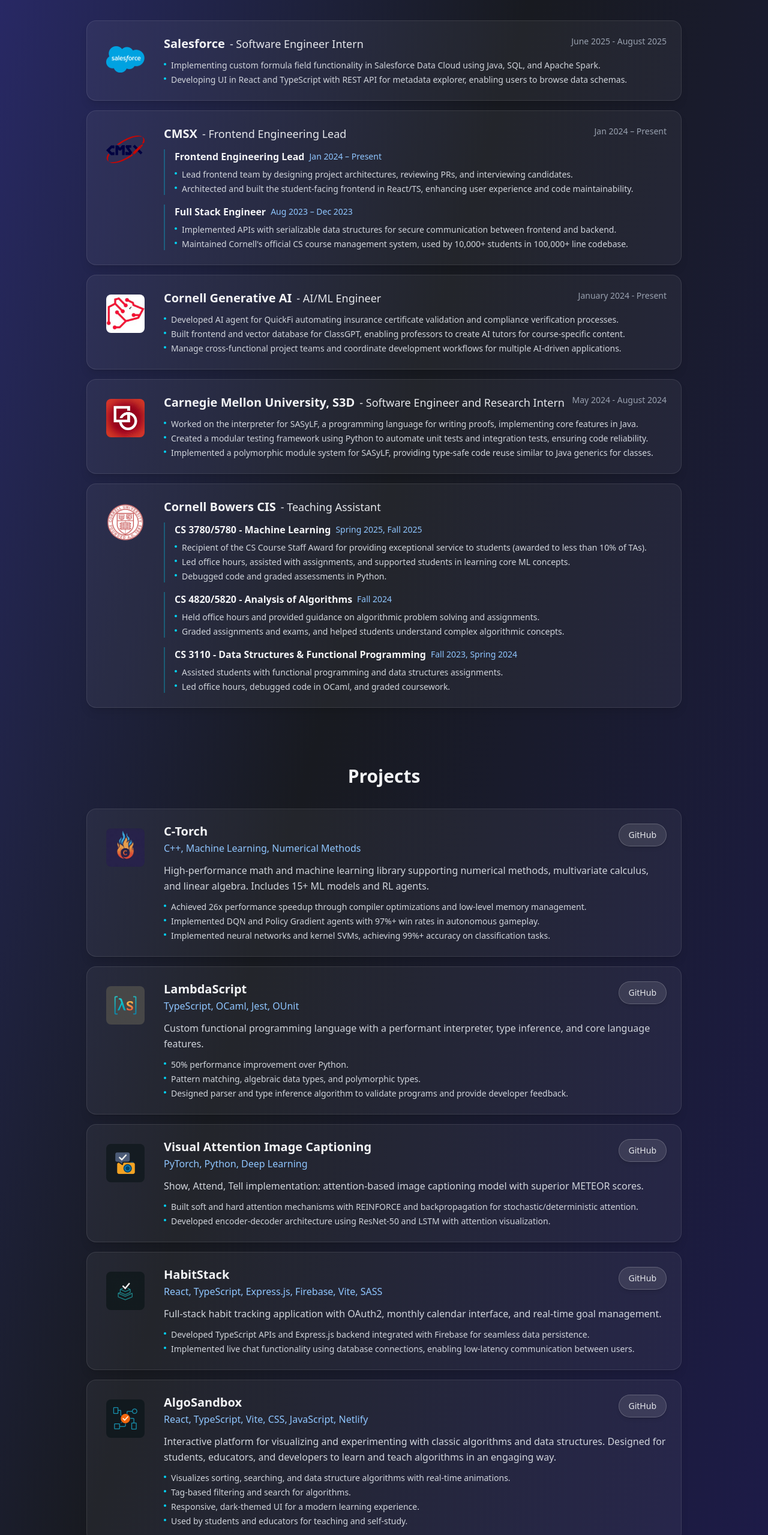
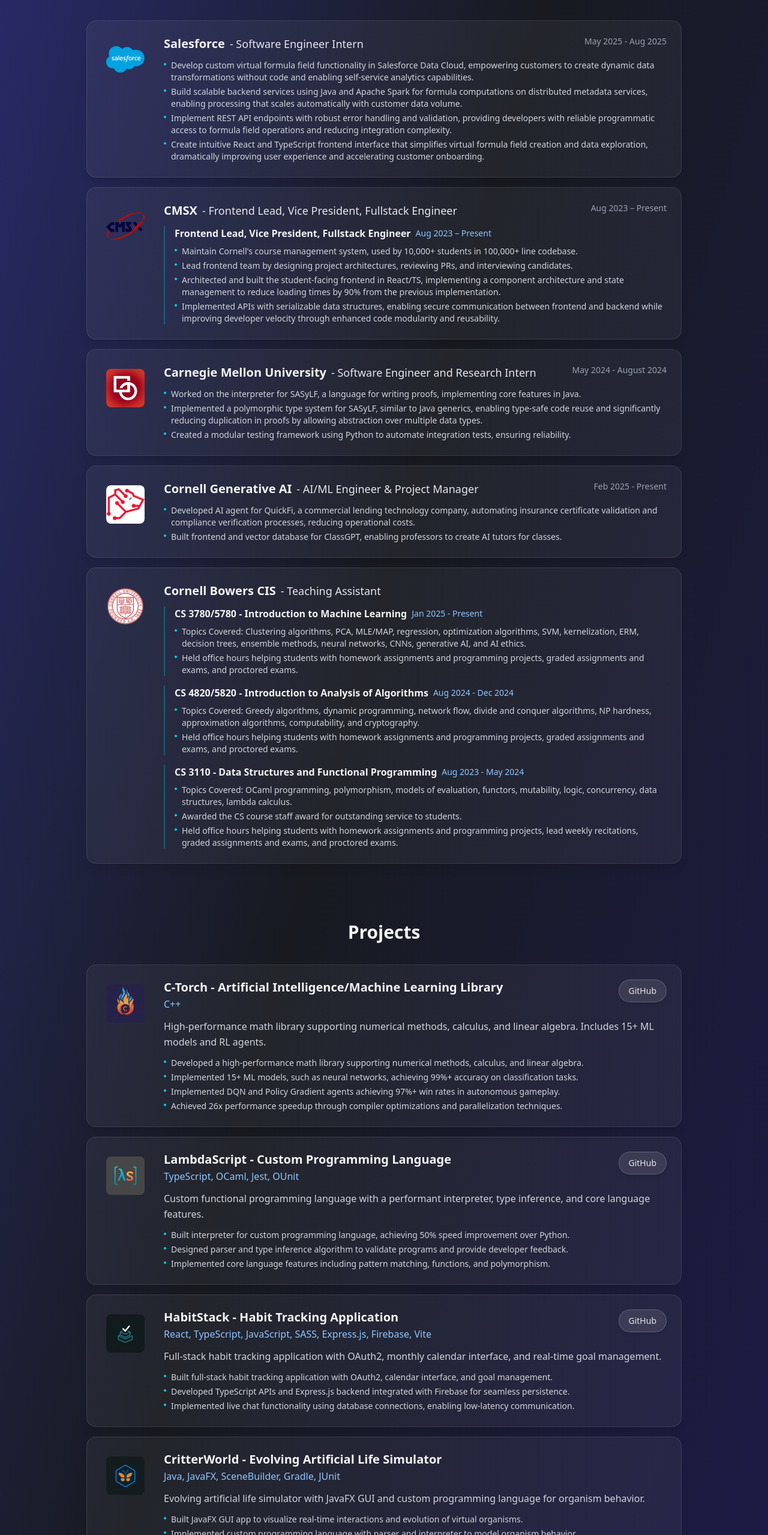
Before and after one commit to LambdaAK/Alex-Kozik-Portfolio, a React (Vite) app: page / in a window 1280 px wide. Shown: the part 1379-3938 px from the top of the page at 60% size. Built offline with nearby package versions, Linux system fonts and the light colour scheme.

Commit message:
Made the bullet points match the resume

```diff
--- a/src/App.tsx
+++ b/src/App.tsx
@@ -218,10 +218,12 @@
     company: 'Salesforce',
     logo: '/Salesforce.com_logo.svg.png',
     position: 'Software Engineer Intern',
-    duration: 'June 2025 - August 2025',
+    duration: 'May 2025 - Aug 2025',
     description: [
-      'Implementing custom formula field functionality in Salesforce Data Cloud using Java, SQL, and Apache Spark.',
-      'Developing UI in React and TypeScript with REST API for metadata explorer, enabling users to browse data schemas.'
+      'Develop custom virtual formula field functionality in Salesforce Data Cloud, empowering customers to create dynamic data transformations without code and enabling self-service analytics capabilities.',
+      'Build scalable backend services using Java and Apache Spark for formula computations on distributed metadata services, enabling processing that scales automatically with customer data volume.',
+      'Implement REST API endpoints with robust error handling and validation, providing developers with reliable programmatic access to formula field operations and reducing integration complexity.',
+      'Create intuitive React and TypeScript frontend interface that simplifies virtual formula field creation and data exploration, dramatically improving user experience and accelerating customer onboarding.'
     ],
   },
   {
@@ -229,43 +231,36 @@
     logo: '/CMSX-logo.svg',
     positions: [
       {
-        title: 'Frontend Engineering Lead',
-        duration: 'Jan 2024 – Present',
+        title: 'Frontend Lead, Vice President, Fullstack Engineer',
+        duration: 'Aug 2023 – Present',
         description: [
+          'Maintain Cornell\'s course management system, used by 10,000+ students in 100,000+ line codebase.',
           'Lead frontend team by designing project architectures, reviewing PRs, and interviewing candidates.',
-          'Architected and built the student-facing frontend in React/TS, enhancing user experience and code maintainability.',
-        ],
-      },
-      {
-        title: 'Full Stack Engineer',
-        duration: 'Aug 2023 – Dec 2023',
-        description: [
-          "Implemented APIs with serializable data structures for secure communication between frontend and backend.",
-          "Maintained Cornell's official CS course management system, used by 10,000+ students in 100,000+ line codebase.",
+          'Architected and built the student-facing frontend in React/TS, implementing a component architecture and state management to reduce loading times by 90% from the previous implementation.',
+          'Implemented APIs with serializable data structures, enabling secure communication between frontend and backend while improving developer velocity through enhanced code modularity and reusability.'
         ],
       },
     ],
   },
   {
-    company: 'Cornell Generative AI',
-    logo: '/generative_ai_at_cornell_logo.jpeg',
-    position: 'AI/ML Engineer',
-    duration: 'January 2024 - Present',
-    description: [
-      'Developed AI agent for QuickFi automating insurance certificate validation and compliance verification processes.',
-      'Built frontend and vector database for ClassGPT, enabling professors to create AI tutors for course-specific content.',
-      'Manage cross-functional project teams and coordinate development workflows for multiple AI-driven applications.'
-    ],
-  },
-  {
-    company: 'Carnegie Mellon University, S3D',
+    company: 'Carnegie Mellon University',
     logo: '/S3D.jpeg',
     position: 'Software Engineer and Research Intern',
     duration: 'May 2024 - August 2024',
     description: [
-      'Worked on the interpreter for SASyLF, a programming language for writing proofs, implementing core features in Java.',
-      'Created a modular testing framework using Python to automate unit tests and integration tests, ensuring code reliability.',
-      'Implemented a polymorphic module system for SASyLF, providing type-safe code reuse similar to Java generics for classes.'
+      'Worked on the interpreter for SASyLF, a language for writing proofs, implementing core features in Java.',
+      'Implemented a polymorphic type system for SASyLF, similar to Java generics, enabling type-safe code reuse and significantly reducing duplication in proofs by allowing abstraction over multiple data types.',
+      'Created a modular testing framework using Python to automate integration tests, ensuring reliability.'
+    ],
+  },
+  {
+    company: 'Cornell Generative AI',
+    logo: '/generative_ai_at_cornell_logo.jpeg',
+    position: 'AI/ML Engineer & Project Manager',
+    duration: 'Feb 2025 - Present',
+    description: [
+      'Developed AI agent for QuickFi, a commercial lending technology company, automating insurance certificate validation and compliance verification processes, reducing operational costs.',
+      'Built frontend and vector database for ClassGPT, enabling professors to create AI tutors for classes.'
     ],
   },
   {
@@ -274,28 +269,28 @@
     mainTitle: 'Teaching Assistant',
     subroles: [
       {
-        course: 'CS 3780/5780 - Machine Learning',
-        duration: 'Spring 2025, Fall 2025',
+        course: 'CS 3780/5780 - Introduction to Machine Learning',
+        duration: 'Jan 2025 - Present',
         description: [
-          'Recipient of the CS Course Staff Award for providing exceptional service to students (awarded to less than 10% of TAs).',
-          'Led office hours, assisted with assignments, and supported students in learning core ML concepts.',
-          'Debugged code and graded assessments in Python.'
+          'Topics Covered: Clustering algorithms, PCA, MLE/MAP, regression, optimization algorithms, SVM, kernelization, ERM, decision trees, ensemble methods, neural networks, CNNs, generative AI, and AI ethics.',
+          'Held office hours helping students with homework assignments and programming projects, graded assignments and exams, and proctored exams.'
         ],
       },
       {
-        course: 'CS 4820/5820 - Analysis of Algorithms',
-        duration: 'Fall 2024',
+        course: 'CS 4820/5820 - Introduction to Analysis of Algorithms',
+        duration: 'Aug 2024 - Dec 2024',
         description: [
-          'Held office hours and provided guidance on algorithmic problem solving and assignments.',
-          'Graded assignments and exams, and helped students understand complex algorithmic concepts.',
+          'Topics Covered: Greedy algorithms, dynamic programming, network flow, divide and conquer algorithms, NP hardness, approximation algorithms, computability, and cryptography.',
+          'Held office hours helping students with homework assignments and programming projects, graded assignments and exams, and proctored exams.'
         ],
       },
       {
-        course: 'CS 3110 - Data Structures & Functional Programming',
-        duration: 'Fall 2023, Spring 2024',
+        course: 'CS 3110 - Data Structures and Functional Programming',
+        duration: 'Aug 2023 - May 2024',
         description: [
-          'Assisted students with functional programming and data structures assignments.',
-          'Led office hours, debugged code in OCaml, and graded coursework.',
+          'Topics Covered: OCaml programming, polymorphism, models of evaluation, functors, mutability, logic, concurrency, data structures, lambda calculus.',
+          'Awarded the CS course staff award for outstanding service to students.',
+          'Held office hours helping students with homework assignments and programming projects, lead weekly recitations, graded assignments and exams, and proctored exams.'
         ],
       },
     ],
@@ -400,86 +395,82 @@
 // Projects Data
 const projects = [
   {
-    name: "C-Torch",
-    description: "High-performance math and machine learning library supporting numerical methods, multivariate calculus, and linear algebra. Includes 15+ ML models and RL agents.",
-    tech: ["C++", "Machine Learning", "Numerical Methods"],
+    name: "C-Torch - Artificial Intelligence/Machine Learning Library",
+    description: "High-performance math library supporting numerical methods, calculus, and linear algebra. Includes 15+ ML models and RL agents.",
+    tech: ["C++"],
     github: "https://github.com/LambdaAK/c-torch",
     demo: null,
     image: "/C torch logo.png",
     highlights: [
-      "Achieved 26x performance speedup through compiler optimizations and low-level memory management.",
-      "Implemented DQN and Policy Gradient agents with 97%+ win rates in autonomous gameplay.",
-      "Implemented neural networks and kernel SVMs, achieving 99%+ accuracy on classification tasks."
+      "Developed a high-performance math library supporting numerical methods, calculus, and linear algebra.",
+      "Implemented 15+ ML models, such as neural networks, achieving 99%+ accuracy on classification tasks.",
+      "Implemented DQN and Policy Gradient agents achieving 97%+ win rates in autonomous gameplay.",
+      "Achieved 26x performance speedup through compiler optimizations and parallelization techniques."
     ]
   },
   {
-    name: "LambdaScript",
+    name: "LambdaScript - Custom Programming Language",
     description: "Custom functional programming language with a performant interpreter, type inference, and core language features.",
     tech: ["TypeScript", "OCaml", "Jest", "OUnit"],
     github: "https://github.com/LambdaAK/lambdascript",
     demo: null,
     image: "/LambdaScript logo.png",
     highlights: [
-      "50% performance improvement over Python.",
-      "Pattern matching, algebraic data types, and polymorphic types.",
-      "Designed parser and type inference algorithm to validate programs and provide developer feedback."
+      "Built interpreter for custom programming language, achieving 50% speed improvement over Python.",
+      "Designed parser and type inference algorithm to validate programs and provide developer feedback.",
+      "Implemented core language features including pattern matching, functions, and polymorphism."
     ]
   },
   {
-    name: "Visual Attention Image Captioning",
+    name: "HabitStack - Habit Tracking Application",
+    description: "Full-stack habit tracking application with OAuth2, monthly calendar interface, and real-time goal management.",
+    tech: ["React", "TypeScript", "JavaScript", "SASS", "Express.js", "Firebase", "Vite"],
+    github: "https://github.com/LambdaAK/HabitStack",
+    demo: null,
+    image: "/Habit stack logo.png",
+    highlights: [
+      "Built full-stack habit tracking application with OAuth2, calendar interface, and goal management.",
+      "Developed TypeScript APIs and Express.js backend integrated with Firebase for seamless persistence.",
+      "Implemented live chat functionality using database connections, enabling low-latency communication."
+    ]
+  },
+  {
+    name: "CritterWorld - Evolving Artificial Life Simulator",
+    description: "Evolving artificial life simulator with JavaFX GUI and custom programming language for organism behavior.",
+    tech: ["Java", "JavaFX", "SceneBuilder", "Gradle", "JUnit"],
+    github: null,
+    demo: null,
+    image: "/critterworld logo.png",
+    highlights: [
+      "Built JavaFX GUI app to visualize real-time interactions and evolution of virtual organisms.",
+      "Implemented custom programming language with parser and interpreter to model organism behavior.",
+      "Developed pathfinding algorithms including A* and Dijkstra's for organism navigation."
+    ]
+  },
+  {
+    name: "Visual Attention Image Captioning - Show, Attend, Tell Implementation",
     description: "Show, Attend, Tell implementation: attention-based image captioning model with superior METEOR scores.",
-    tech: ["PyTorch", "Python", "Deep Learning"],
+    tech: ["PyTorch", "Python"],
     github: "https://github.com/LambdaAK/CS-4782-Final-Project",
     demo: null,
     image: "/image captioning logo.png",
     highlights: [
-      "Built soft and hard attention mechanisms with REINFORCE and backpropagation for stochastic/deterministic attention.",
+      "Implemented attention-based image captioning model with superior METEOR scores vs. original paper.",
+      "Built soft and hard attention mechanisms with REINFORCE and backpropagation for training.",
       "Developed encoder-decoder architecture using ResNet-50 and LSTM with attention visualization."
     ]
   },
-
   {
-    name: "HabitStack",
-    description: "Full-stack habit tracking application with OAuth2, monthly calendar interface, and real-time goal management.",
-    tech: ["React", "TypeScript", "Express.js", "Firebase", "Vite", "SASS"],
-    github: "https://github.com/LambdaAK/HabitStack",
-    demo: null,
-    image: "/Habit stack logo.png",
-    highlights: [
-      "Developed TypeScript APIs and Express.js backend integrated with Firebase for seamless data persistence.",
-      "Implemented live chat functionality using database connections, enabling low-latency communication between users."
-    ]
-  },
-
-  {
-    name: "AlgoSandbox",
+    name: "AlgoSandbox - Interactive Algorithm Visualizer",
     description: "Interactive platform for visualizing and experimenting with classic algorithms and data structures. Designed for students, educators, and developers to learn and teach algorithms in an engaging way.",
     tech: ["React", "TypeScript", "Vite", "CSS", "JavaScript", "Netlify"],
     github: "https://github.com/LambdaAK/AlgoSandbox",
     demo: null,
     image: "/algosandbox logo.png",
     highlights: [
-      "Visualizes sorting, searching, and data structure algorithms with real-time animations.",
-      "Tag-based filtering and search for algorithms.",
-      "Responsive, dark-themed UI for a modern learning experience.",
-      "Used by students and educators for teaching and self-study."
+      "Built interactive platform for visualizing classic algorithms and data structures with real-time animations."
     ]
   },
-
-  {
-    name: "CritterWorld",
-    description: "Evolving artificial life simulator with JavaFX GUI and custom programming language for organism behavior.",
-    tech: ["Java", "JavaFX", "SceneBuilder", "Gradle", "JUnit"],
-    github: null,
-    demo: null,
-    image: "/critterworld logo.png",
-    highlights: [
-      "Built JavaFX GUI with multithreading to visualize real-time interactions and evolution of virtual organisms.",
-      "Implemented custom programming language with AST parser and interpreter to model organism behavior and mutations.",
-      "Developed pathfinding algorithms including A* and Dijkstra's for intelligent organism navigation."
-    ]
-  },
-
   {
     name: "Portfolio Website",
     description: "This portfolio website",
```
